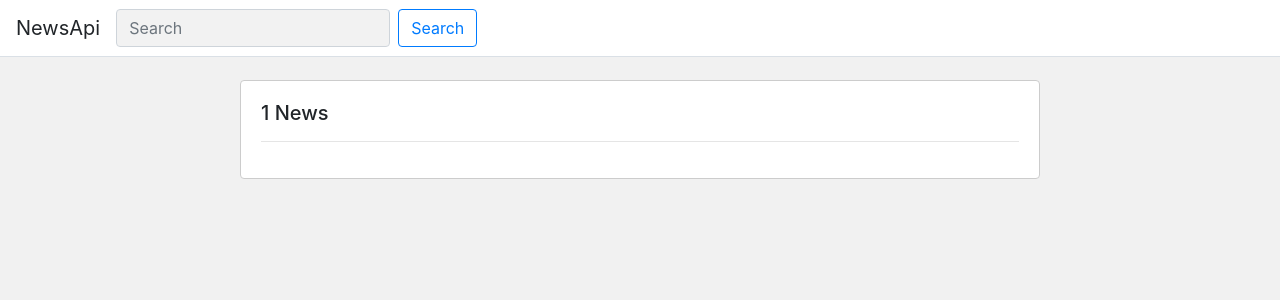
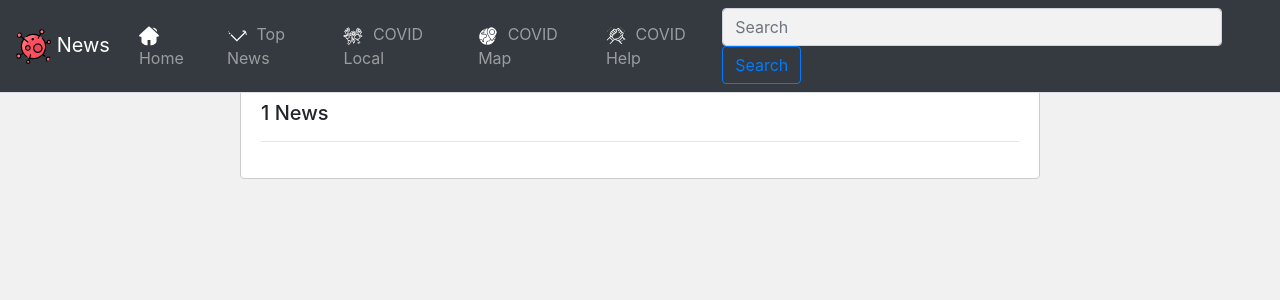
Before and after one commit to amisha-w/Covid19India-News, a Django app: page /trend/1/ in a window 1280 px wide. Shown: the top 300 px of the page. Run offline with Django 3.2, Linux system fonts and the light colour scheme; data that the repository does not hold is empty; some libraries are stand-ins or nearby versions.

```diff
--- a/jan/urls.py
+++ b/jan/urls.py
@@ -27,7 +27,9 @@ urlpatterns = [
     path('help/',views.help, name='help'),
     path('help/<c_id>/',views.help, name='help'),
     path('help/<c_id>/<s_id>/',views.help, name='help'),
+    path('trend/',views.trend, name='trend'),
     path('trend/<tr>/',views.trend, name='trend'),
+    path('top/',views.top, name='top'),
     path('top/<timey>/',views.top, name='top'),
     path('top/<timey>/<coun>/<sour>/',views.top, name='top'),
     path('top/<timey>/<coun>/',views.top, name='top'),
--- a/newsapp/views.py
+++ b/newsapp/views.py
@@ -123,7 +123,7 @@ def help(request, c_id=None, s_id=None):
 			s_id=0
 		return render(request, 'newsapp/helpCategory.html', context={"list":lis, "category":category[int(c_id)],"states":s, "c_id":c_id,"s_id":s_id})
 
-def trend(request, tr):
+def trend(request, tr="COVID"):
 	site = 'https://news.google.com'
 
 	source = requests.get('https://news.google.com/topics/CAAqBwgKMMqAmAsw9KmvAw').text
@@ -195,7 +195,6 @@ def top(request,timey=1,coun='in',sour=None):
 	x=""
 	if(timey=="1"):
 		x=_.strftime("%Y-%m-%d")
-		print("-------------------is1")
 	elif(timey=="2"):
 		x1= _ - datetime.timedelta(days=7)
 		x=x1.strftime("%Y-%m-%d")
@@ -207,6 +206,8 @@ def top(request,timey=1,coun='in',sour=None):
 	elif(timey=="4"):
 		x1= _ - datetime.timedelta(days=365)
 		x=x1.strftime("%Y-%m-%d")
+	else:
+		x=_.strftime("%Y-%m-%d")
 
 	# print('mn\n\n\n-------------------------------------',sources)
 	print("--------------------------",coun,sour,timey)
--- /dev/null
+++ b/templates/newsapp/nav.html
@@ -0,0 +1,49 @@
+<link rel="stylesheet" href="https://cdnjs.cloudflare.com/ajax/libs/font-awesome/4.7.0/css/font-awesome.min.css"> {% load static %}
+
+<style>
+    li {
+        margin-left: 5px;
+    }
+
+    .icon {
+        width: 20px;
+        height: 20px;
+        margin-right: 5px;
+    }
+</style>
+<nav class="navbar navbar-expand navbar-dark bg-dark justify-content-between" style="color: #fff;">
+    <a class="navbar-brand"><img style="width: 35px; height: 35px;" src="{% static 'coronavirus.svg' %}"> News</a>
+    <ul class="navbar-nav mr-auto mt-2 mt-lg-0">
+        <li class="nav-item ">
+            <a class="nav-link" href="/index/"><img class="icon" src="{% static 'home.svg' %}"> Home</a>
+        </li>
+        <li class="nav-item">
+            <a class="nav-link" href="/top/"><img class="icon" src="{% static 'top.svg' %}"> Top News</a>
+        </li>
+        <li class="nav-item">
+            <a class="nav-link" href="/trend/"><img class="icon" src="{% static 'world-map.svg' %}"> COVID Local</a>
+        </li>
+        <li class="nav-item">
+            <a class="nav-link" href="/map/"><img class="icon" src="{% static 'global.svg' %}"> COVID Map</a>
+        </li>
+        <li class="nav-item">
+            <a class="nav-link" href="/help/"><img class="icon" src="{% static 'help.svg' %}"> COVID Help</a>
+        </li>
+    </ul>
+    <form class="form-inline" method="post" action="/search/">
+        {% csrf_token %}
+        <input class="form-control mr-sm-2" name="word" style="background-color: #F2F2F2; width: 500px;" type="search" placeholder="Search" aria-label="Search">
+        <button class="btn btn-outline-primary my-2 my-sm-0" type="submit">Search</button>
+    </form>
+</nav>
+
+<script type="text/javascript">
+    $(document).ready(function() {
+        var url = window.location;
+
+        $('ul.navbar-nav a[href="' + url + '"]').parent().addClass('active');
+        $('ul.navbar-nav a').filter(function() {
+            return this.href == url;
+        }).parent().addClass('active');
+    });
+</script>
--- a/templates/newsapp/trend.html
+++ b/templates/newsapp/trend.html
@@ -89,16 +89,7 @@
 </style>
 
 <body>
-    <nav class="navbar navbar-expand navbar-light" style="background-color: #fff;">
-        <!-- Navbar content -->
-        <a class="navbar-brand">NewsApi</a>
-        <form class="form-inline" method="post" action="/search/">
-            {% csrf_token %}
-            <input class="form-control mr-sm-2" name="word" style="background-color: #F2F2F2;" type="search" placeholder="Search" aria-label="Search">
-            <button class="btn btn-outline-primary my-2 my-sm-0" type="submit">Search</button>
-        </form>
-    </nav>
-
+    {% include 'newsapp\nav.html' %}
 
     <div class="container" style="margin-top: 80px;">
 
```
Also changed, not shown: templates/newsapp/help.html (+1 -9 lines), templates/newsapp/helpCategory.html (+1 -9 lines), templates/newsapp/index.html (+1 -9 lines), templates/newsapp/map.html (+72 -18 lines), templates/newsapp/top.html (+1 -9 lines), db.sqlite3, jan/static/coronavirus.svg (added), jan/static/global.svg (added), jan/static/help.svg (added), jan/static/home.svg (added), jan/static/top.svg (added), jan/static/world-map.svg (added).
